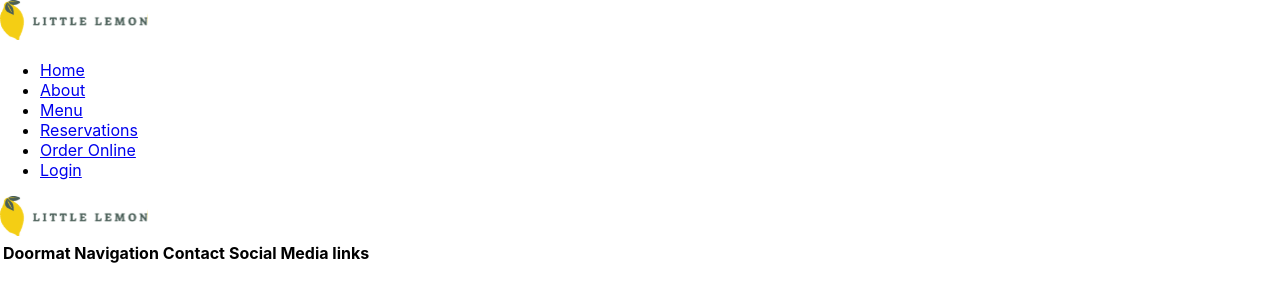
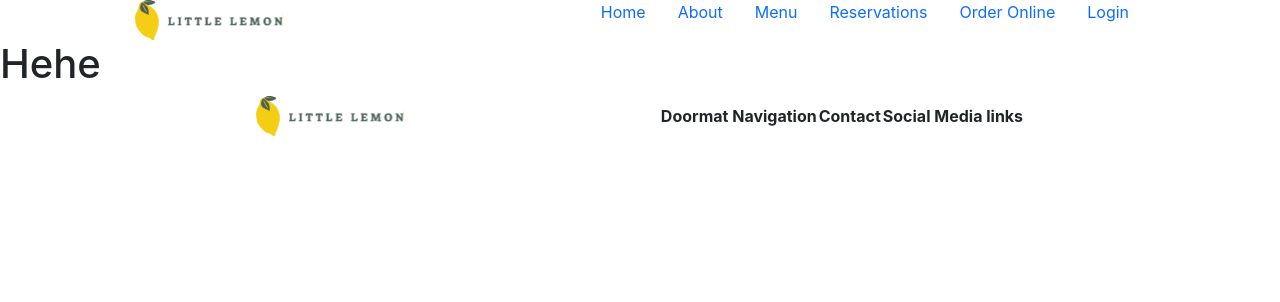
Before and after one commit to TasosTsiam/Capstone-App, a React (Create React App) app in the folder little-lemon/: page / in a window 1280 px wide. Shown: the top 302 px of the page. Built offline with nearby package versions, Linux system fonts and the light colour scheme.

Commit message:
Way too many changes, bad practice but okay.

```diff
--- a/little-lemon/public/index.html
+++ b/little-lemon/public/index.html
@@ -27,6 +27,7 @@
       user's mobile device or desktop. See https://developers.google.com/web/fundamentals/web-app-manifest/
     -->
     <link rel="manifest" href="%PUBLIC_URL%/manifest.json" />
+    <link href="https://cdn.jsdelivr.net/npm/bootstrap@5.3.0-alpha3/dist/css/bootstrap.min.css" rel="stylesheet" integrity="sha384-KK94CHFLLe+nY2dmCWGMq91rCGa5gtU4mk92HdvYe+M/SXH301p5ILy+dN9+nJOZ" crossorigin="anonymous">
     <!--
       Notice the use of %PUBLIC_URL% in the tags above.
       It will be replaced with the URL of the `public` folder during the build.
--- a/little-lemon/src/App.js
+++ b/little-lemon/src/App.js
@@ -1,15 +1,17 @@
 import React from 'react';
-import './App.css';
 import  Header  from './components/Header';
 import  Nav  from './components/Nav';
 import  Main  from './components/Main';
 import  Footer  from './components/Footer';
+import './mycss/style.css';
 
 function App() {
   return (
     <>
-      <Header/>
-      <Nav/>
+      <div className="header_nav_container">
+        <Header/>
+        <Nav/>
+      </div>
       <Main/>
       <Footer/>
     </>
--- a/little-lemon/src/components/Footer.js
+++ b/little-lemon/src/components/Footer.js
@@ -4,7 +4,7 @@ import ReactLogo from '../logo.svg';
 
 function Footer() {
     return (
-        <div>
+        <div className="footer_container">
             <img src={ReactLogo} alt="React Logo"/>
 
             <table>
--- a/little-lemon/src/components/Header.js
+++ b/little-lemon/src/components/Header.js
@@ -3,7 +3,7 @@ import ReactLogo from '../logo.svg';
 
 function Header() {
     return (
-        <header>
+        <header className="header_container">
             <img src={ReactLogo} alt="React Logo"/>
         </header>
     );
--- a/little-lemon/src/components/Main.js
+++ b/little-lemon/src/components/Main.js
@@ -3,7 +3,9 @@ import React from 'react';
 
 function Main() {
     return (
-        <div></div>
+        <div>
+            <h1>Hehe</h1>
+        </div>
     );
 }
 
--- a/little-lemon/src/components/Nav.js
+++ b/little-lemon/src/components/Nav.js
@@ -3,7 +3,7 @@ import React from 'react';
 
 function Nav() {
     return (
-        <nav>
+        <nav className="nav_container">
             <ul>
                 <li><a href="#">Home</a></li>
                 <li><a href="#">About</a></li>
--- /dev/null
+++ b/little-lemon/src/mycss/style.css
@@ -0,0 +1,38 @@
+html {
+  height: 100%;
+}
+
+body {
+  height: 100%;
+  background-color: transparent;
+  display: flex;
+  flex-direction: column;
+  justify-content: space-between;
+}
+
+.header_nav_container {
+  display: flex;
+  flex-direction: row;
+  justify-content: space-around;
+}
+.header_nav_container .header_container img {
+  height: 100%;
+}
+.header_nav_container .nav_container ul {
+  display: flex;
+  flex-direction: row;
+  justify-content: space-between;
+  list-style: none;
+}
+.header_nav_container .nav_container ul li {
+  padding: 0rem 1rem;
+}
+.header_nav_container .nav_container ul li a {
+  text-decoration: none;
+}
+
+.footer_container {
+  display: flex;
+  flex-direction: row;
+  justify-content: space-evenly;
+}/*# sourceMappingURL=style.css.map */
--- /dev/null
+++ b/little-lemon/src/myscss/style.scss
@@ -0,0 +1,48 @@
+html {
+    height: 100%;
+}
+
+body {
+    height: 100%;
+    background-color: transparent;
+    display: flex;
+    flex-direction: column;
+    justify-content: space-between;
+}
+
+.header_nav_container {
+    display: flex;
+    flex-direction: row;
+    justify-content: space-around;
+
+    .header_container {
+
+        img {
+            height: 100%;
+        }
+    }
+
+    .nav_container {
+
+        ul {
+            display: flex;
+            flex-direction: row;
+            justify-content: space-between;
+            list-style: none;
+
+            li {
+                padding: 0rem 1rem;
+
+                a {
+                    text-decoration: none;
+                }
+            }
+        }
+    }
+}
+
+.footer_container {
+    display: flex;
+    flex-direction: row;
+    justify-content: space-evenly;
+}
```
Also changed, not shown: 1 other file (tests, documents, lock files or other folders).
